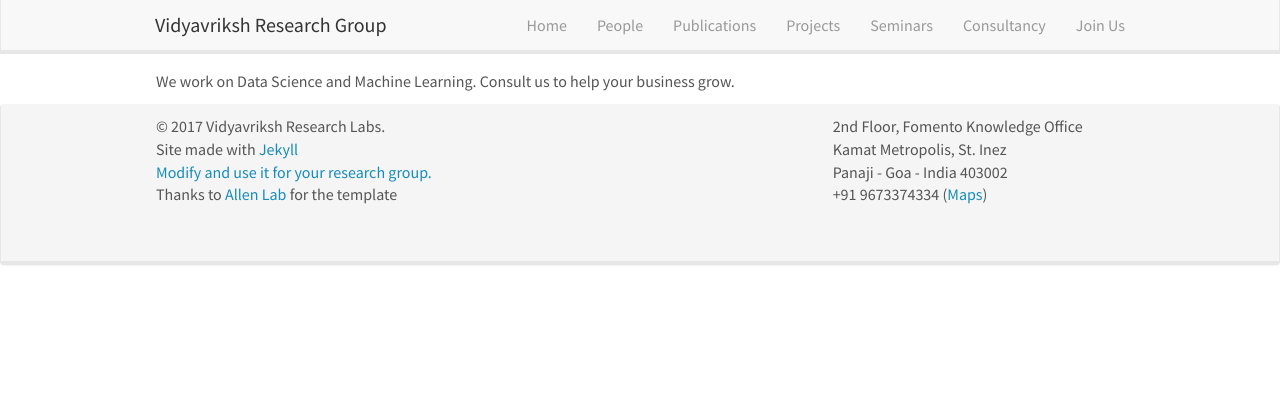
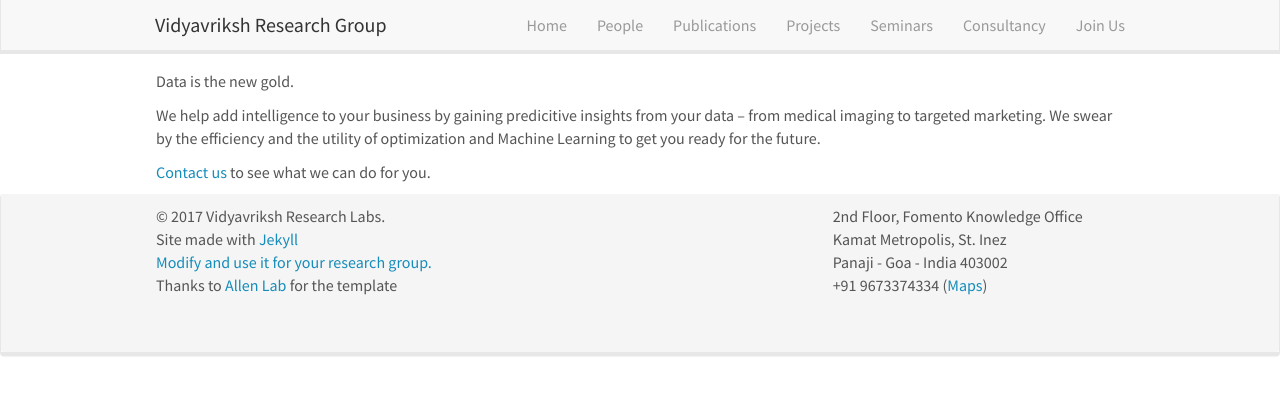
Before and after one commit to convergence-research-lab/convergence-research-lab.github.io, a Jekyll site: the page built from _pages/consult.md, in a window 1280 px wide. Shown: the top 395 px of the page. Built offline with Jekyll 4.4.1, drawn with Linux system fonts in a browser that asks for light colours; nearby versions of some CDN libraries.

```diff
--- a/_data/business.yml
+++ b/_data/business.yml
@@ -1,7 +1,7 @@
 - name: Amey Parsekar
   photo: Amey.jpg
   info: Business Lead
-  email: ameyparsekar@gmail.com
+  email: amey@vidyavriksh.in
   number_educ: 3
   education1: Process Manager in Analytics at <a href="www.eclerx.com"> EClerx </a>
   education2: P.G.D.M. from <a href="https://www.gim.ac.in/"> Goa Institute of Management </a> ('11 -'13)
--- a/_pages/consult.md
+++ b/_pages/consult.md
@@ -5,4 +5,8 @@ excerpt: "Consult us to make your business grow!"
 permalink: /consult/
 ---
 
-We work on Data Science and Machine Learning. Consult us to help your business grow.
+Data is the new gold.
+
+We help add intelligence to your business by gaining predicitive insights from your data -- from medical imaging to targeted marketing. We swear by the efficiency and the utility of optimization and Machine Learning to get you ready for the future.
+
+[Contact us](mailto:consultancy@vidyavriksh.in) to see what we can do for you.
```
Also changed, not shown: _data/residents.yml (+15 -5 lines), _pages/home.md (+11 -0 lines), _pages/join.md (+1 -1 lines), images/logopic/predeat.png (added), images/teampic/Akshar.jpg (added).
